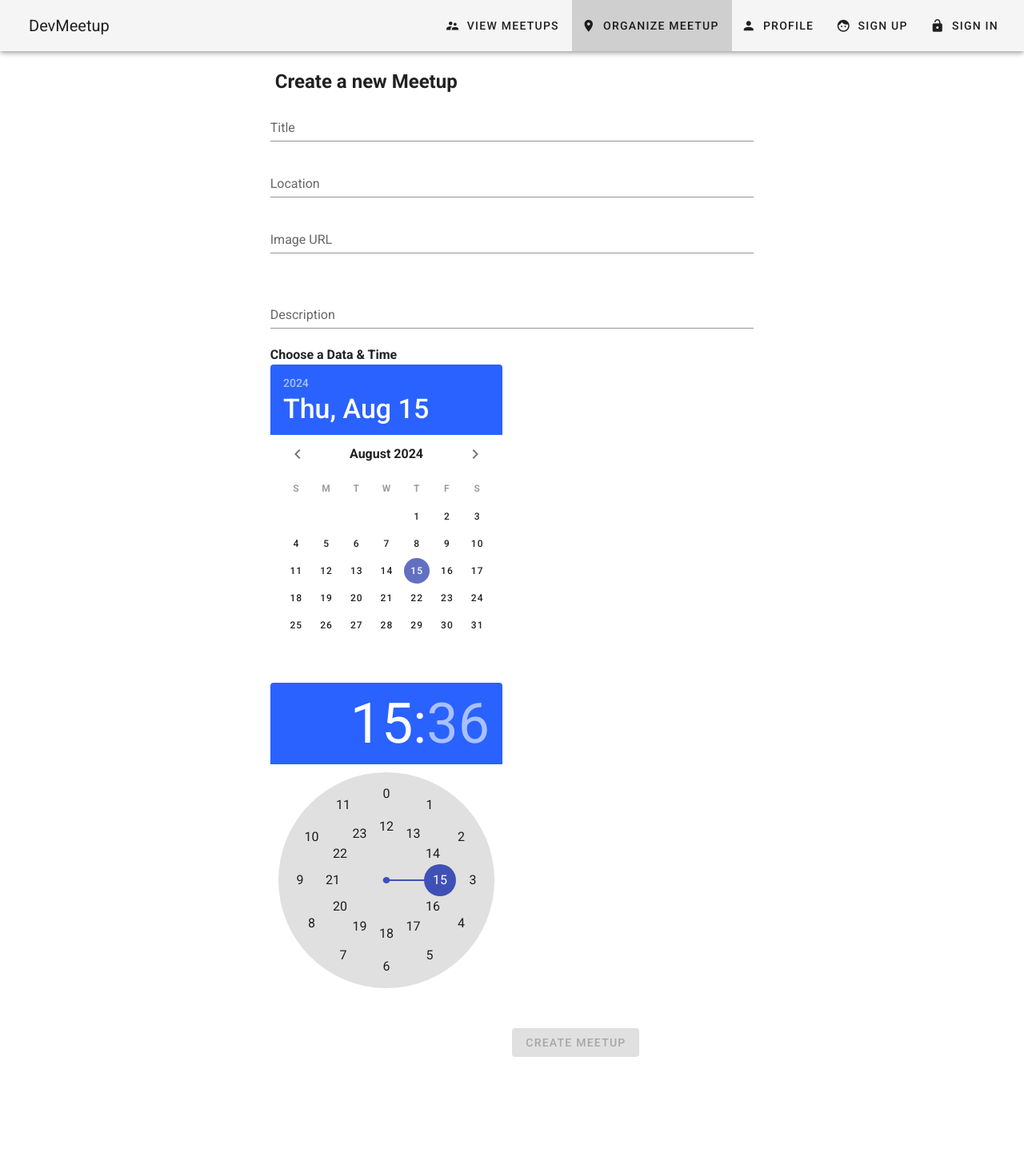
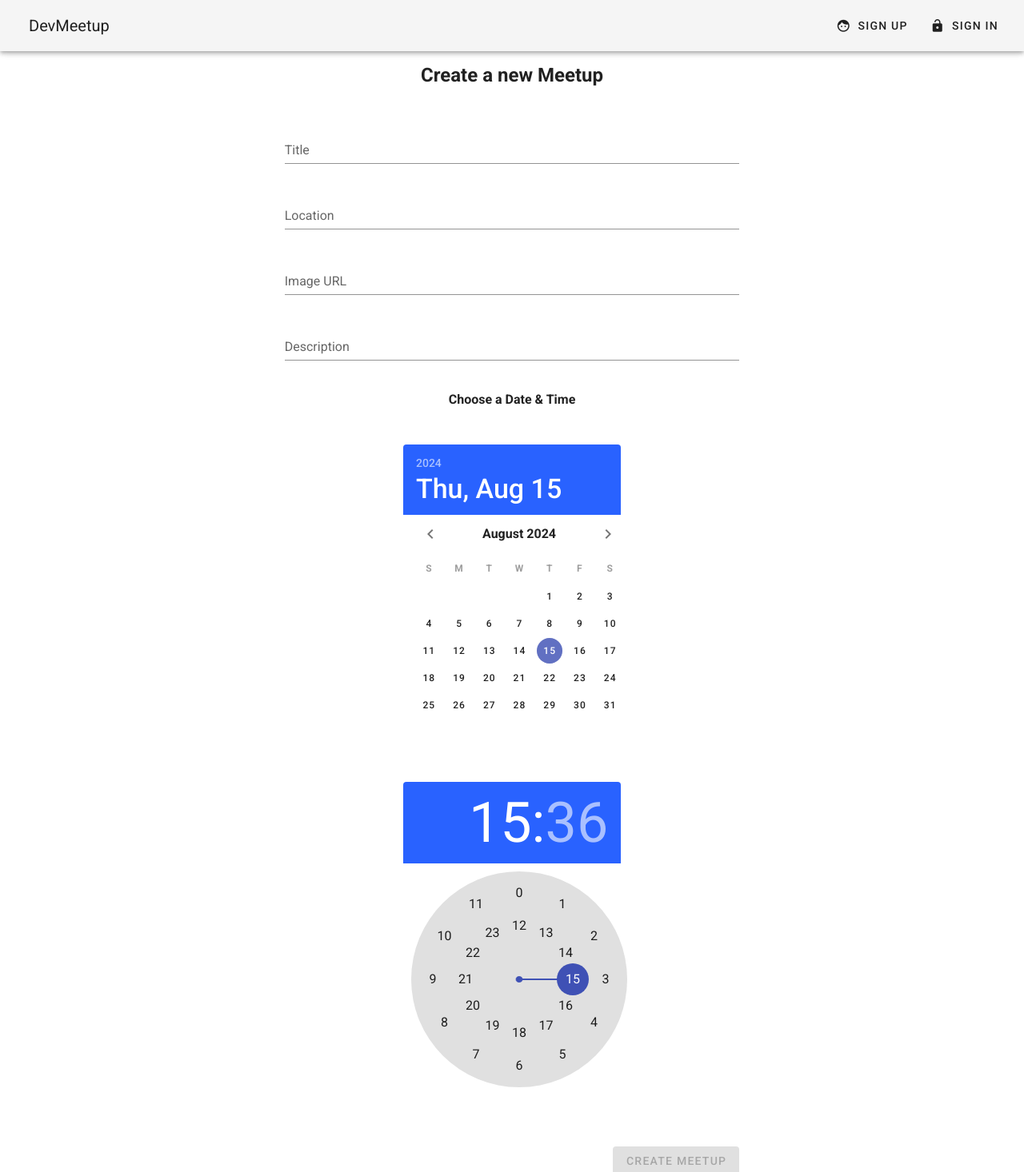
Before and after one commit to IgorMatheus2411/project-vuejs2, a Vue app: page /meetups/new in a window 1280 px wide. Shown: the top 1466 px of the page at 80% size. Before the commit the page ends 1322 px from the top, so only its background shows below. Built offline with nearby package versions, Linux system fonts and the light colour scheme.

Commit message:
add: SignUp page with firebase and user authentication

```diff
--- a/src/App.vue
+++ b/src/App.vue
@@ -55,13 +55,25 @@ export default {
   data () {
     return {
       sideNav: false,
-      menuItems: [
-        {icon: 'mdi-account-supervisor', title: 'View Meetups', link: '/meetup'},
-        {icon: 'mdi-map-marker', title: 'Organize Meetup', link: '/meetups/new'},
-        {icon: 'mdi-account', title: 'Profile', link: '/profile'},
-        {icon: 'mdi-face-man', title: 'Sign up', link: '/signup'},
-        {icon: 'mdi-lock-open', title: 'Sign in', link: '/signin'},
-      ]
+    }
+  },
+  computed:{
+    menuItems () {
+      let menuItems = [
+          {icon: 'mdi-face-man', title: 'Sign up', link: '/signup'},
+          {icon: 'mdi-lock-open', title: 'Sign in', link: '/signin'},
+        ]
+        if (this.userIsAuthenticated) {
+          menuItems = [
+          {icon: 'mdi-account-supervisor', title: 'View Meetups', link: '/meetup'},
+          {icon: 'mdi-map-marker', title: 'Organize Meetup', link: '/meetups/new'},
+          {icon: 'mdi-account', title: 'Profile', link: '/profile'},
+        ]
+      }
+      return menuItems
+    },
+    userIsAuthenticated () {
+      return this.$store.getters.user !== null && this.$store.getters.user !== undefined
     }
   }
 }
--- a/src/components/Meetup/CreateMeetups.vue
+++ b/src/components/Meetup/CreateMeetups.vue
@@ -1,56 +1,43 @@
 <template>
     <v-container>
-        <v-layout row>
-            <v-flex xs12 sm6 offset-sm3 mt-5 mb-5>
-                <h2 class="secondary--text">Create a new Meetup</h2>
-            </v-flex>
-        </v-layout>
-        <v-layout row>
-            <v-flex xs12>
+        <v-row justify="center" class="mb-5">
+            <v-col cols="12" sm="8" md="6">
+                <h2 class="secondary--text text-center">Create a new Meetup</h2>
+            </v-col>
+        </v-row>
+
+        <v-row justify="center">
+            <v-col cols="12" sm="8" md="6">
                 <form @submit.prevent="onCreateMeetup">
-                    <v-layout row>
-                        <v-flex xs12 sm6 offset-sm3>
                     <v-text-field
                         name="title"
                         id="title"
                         label="Title"
                         v-model="title"
                         required
+                        class="mb-4"
                     ></v-text-field>
-                        </v-flex>
-                    </v-layout>
 
-                    <v-layout row>
-                        <v-flex xs12 sm6 offset-sm3>
                     <v-text-field
                         name="location"
                         id="location"
                         v-model="location"
                         label="Location"
                         required
+                        class="mb-4"
                     ></v-text-field>
-                        </v-flex>
-                    </v-layout>
 
-                    <v-layout row>
-                        <v-flex xs12 sm6 offset-sm3>
                     <v-text-field
                         name="imageUrl"
                         id="image-Url"
                         v-model="imageUrl"
                         label="Image URL"
                         required
+                        class="mb-4"
                     ></v-text-field>
-                        </v-flex>
-                    </v-layout>
-                    <v-layout row>
-                        <v-flex xs12 sm6 offset-sm3>
-                               <img :src="imageUrl" height="150">
-                        </v-flex>
-                    </v-layout>
 
-                    <v-layout row>
-                        <v-flex xs12 sm6 offset-sm3>
+                    <v-img :src="imageUrl" height="150" class="mb-4" v-if="imageUrl"></v-img>
+
                     <v-text-field
                         name="description"
                         id="description"
@@ -58,39 +45,41 @@
                         label="Description"
                         multi-line
                         required
+                        class="mb-4"
                     ></v-text-field>
-                        </v-flex>
-                    </v-layout>
-                    <v-row>
-                        <v-flex xs12 sm6 offset-sm3>
-                            <h4>Choose a Data & Time</h4>
-                        </v-flex>
-                    </v-row>
-                    <v-row class="mb-5">
-                        <v-flex xs12 sm6 offset-sm3 >
-                            <v-date-picker v-model="date"></v-date-picker>
-                        </v-flex>
-                    </v-row>
-                    <v-row class="mb-10">
-                        <v-flex xs12 sm6 offset-sm3 >
-                            <v-time-picker ampm-in-title v-model="time" format="24hr"></v-time-picker>
-                        </v-flex>
+
+                    <v-row class="mb-5" align="center">
+                        <v-col cols="12">
+                            <h4 class="text-center">Choose a Date & Time</h4>
+                        </v-col>
                     </v-row>
 
+                    <v-row class="mb-5" justify="center">
+                        <v-col cols="12" sm="8" md="6">
+                            <v-date-picker v-model="date"></v-date-picker>
+                        </v-col>
+                    </v-row>
 
-                    <v-layout row class="justify-end" >
-                        <v-flex xs12 sm6 offset-sm3>
+                    <v-row class="mb-10" justify="center">
+                        <v-col cols="12" sm="8" md="6">
+                            <v-time-picker ampm-in-title v-model="time" format="24hr"></v-time-picker>
+                        </v-col>
+                    </v-row>
+
+                    <v-row class="justify-end">
+                        <v-col cols="12" sm="auto">
                             <v-btn
                                 class="primary"
                                 :disabled="!formIsValid"
                                 type="submit"
                             >
-                            Create Meetup</v-btn>
-                        </v-flex>
-                    </v-layout>
+                            Create Meetup
+                            </v-btn>
+                        </v-col>
+                    </v-row>
                 </form>
-            </v-flex>
-        </v-layout>
+            </v-col>
+        </v-row>
     </v-container>
 </template>
 
--- /dev/null
+++ b/src/firebaseConfig.js
@@ -0,0 +1,18 @@
+import { initializeApp } from "firebase/app";
+import { getAuth } from "firebase/auth";
+
+const firebaseConfig = {
+    apiKey: "AIzaSyB1U4lrxQQmtcx8JSV6O_Piota2WI3nCEY",
+    authDomain: "project-vuejs2.firebaseapp.com",
+    projectId: "project-vuejs2",
+    storageBucket: "project-vuejs2.appspot.com",
+    messagingSenderId: "443330631543",
+    appId: "1:443330631543:web:5cc94b6499d4578af5f372",
+    measurementId: "G-T005BQTYQQ"
+  };
+
+// Inicializando o Firebase
+const app = initializeApp(firebaseConfig);
+const auth = getAuth(app);
+
+export { auth };
--- a/src/main.js
+++ b/src/main.js
@@ -11,9 +11,12 @@ Vue.config.productionTip = false
 
 Vue.filter('date', DateFilter)
 
+
+
 new Vue({
   router,
   store,
   vuetify,
-  render: h => h(App)
-}).$mount('#app')
+  render: h => h(App),
+  // firebase
+  }).$mount('#app')
--- a/src/store/index.js
+++ b/src/store/index.js
@@ -1,5 +1,8 @@
 import Vue from 'vue'
 import Vuex from 'vuex'
+import { auth } from '../firebaseConfig'
+import { createUserWithEmailAndPassword } from "firebase/auth";
+
 
 Vue.use(Vuex)
 
@@ -21,10 +24,7 @@ export const store = new Vuex.Store({
         description: 'I am software developer'
       },
     ],
-    user: {
-      id: '2132',
-      registeredMeetups: ['abcd']
-    },
+    user: null
   },
   getters: {
     loadedMeetups (state) {
@@ -41,14 +41,22 @@ export const store = new Vuex.Store({
           return meetup.id === meetupId
         })
       }
+    },
+    user (state) {
+      return state.user
     }
   },
   mutations: {
     createMeetup(state, payload) {
       state.loadedMeetups.push(payload)
+    },
+    //Atualizar as informações do usuário.
+    setUser (state, payload) {
+      state.user = payload
     }
   },
   actions: {
+    // Criar um novo meetup e adicionar à lista.
     createMeetup({ commit }, payload) {
       const meetup = {
         title: payload.title,
@@ -59,8 +67,27 @@ export const store = new Vuex.Store({
         id: 'akakakaka'
       }
       // entre em contato com o firebase e armazene isso
+      // commit: Função para chamar mutations.
       commit('createMeetup', meetup)
+    },
+      //Registrar um novo usuário com email e senha usando Firebase. IMPORTANTISSIMO
+    signUserUp ({commit}, payload) {
+      createUserWithEmailAndPassword(auth, payload.email, payload.password)
+        .then(
+          user => {
+            const newUser = {
+              id: user.uid,
+              registeredMeetups: []
+            }
+            commit('setUser', newUser)
+          }
+        ).catch( error =>{
+          console.error(error.message)
+          alert("An error occurred: " + error.message);
+        })
+
     }
+
   },
 
 })
```
Also changed, not shown: package.json (+10 -8 lines), src/components/User/SignupView.vue (+91 -3 lines), 1 other file (tests, documents, lock files or other folders). Lines whose indentation alone changed are shown as unchanged.
